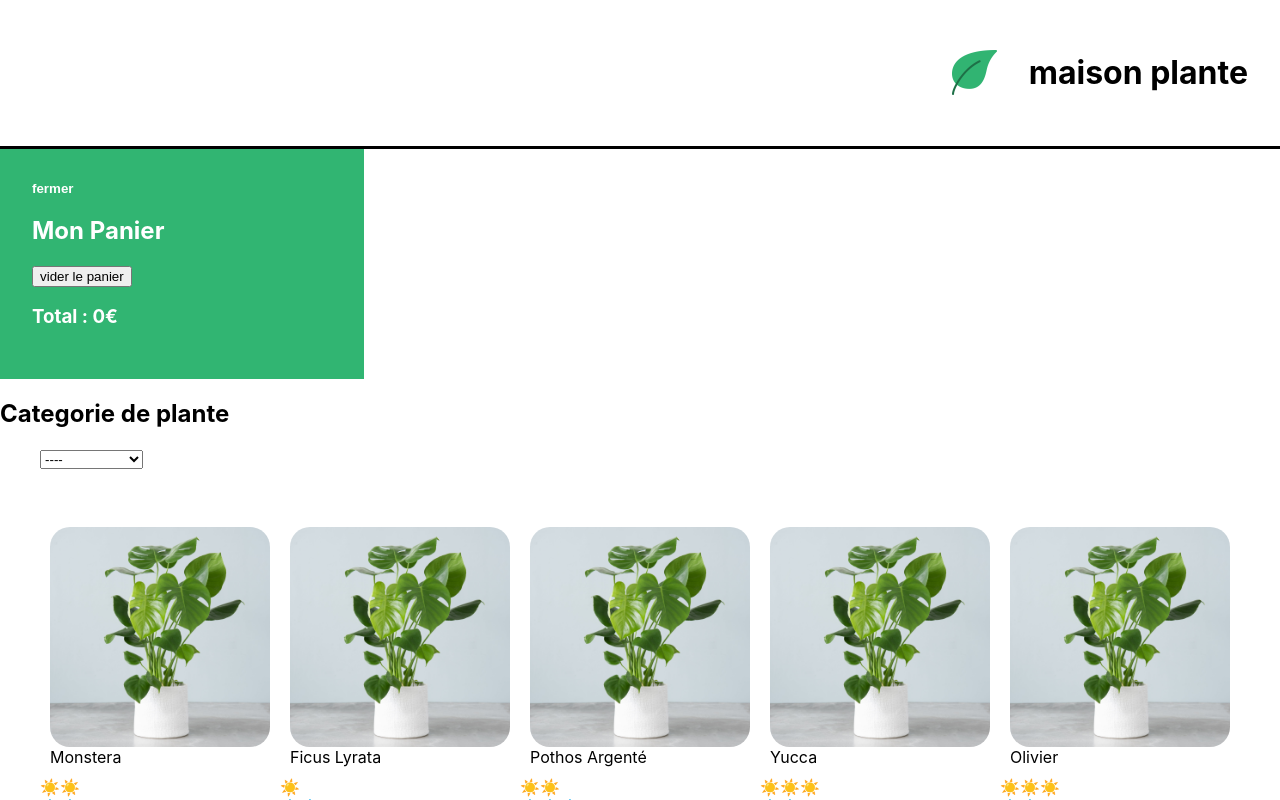
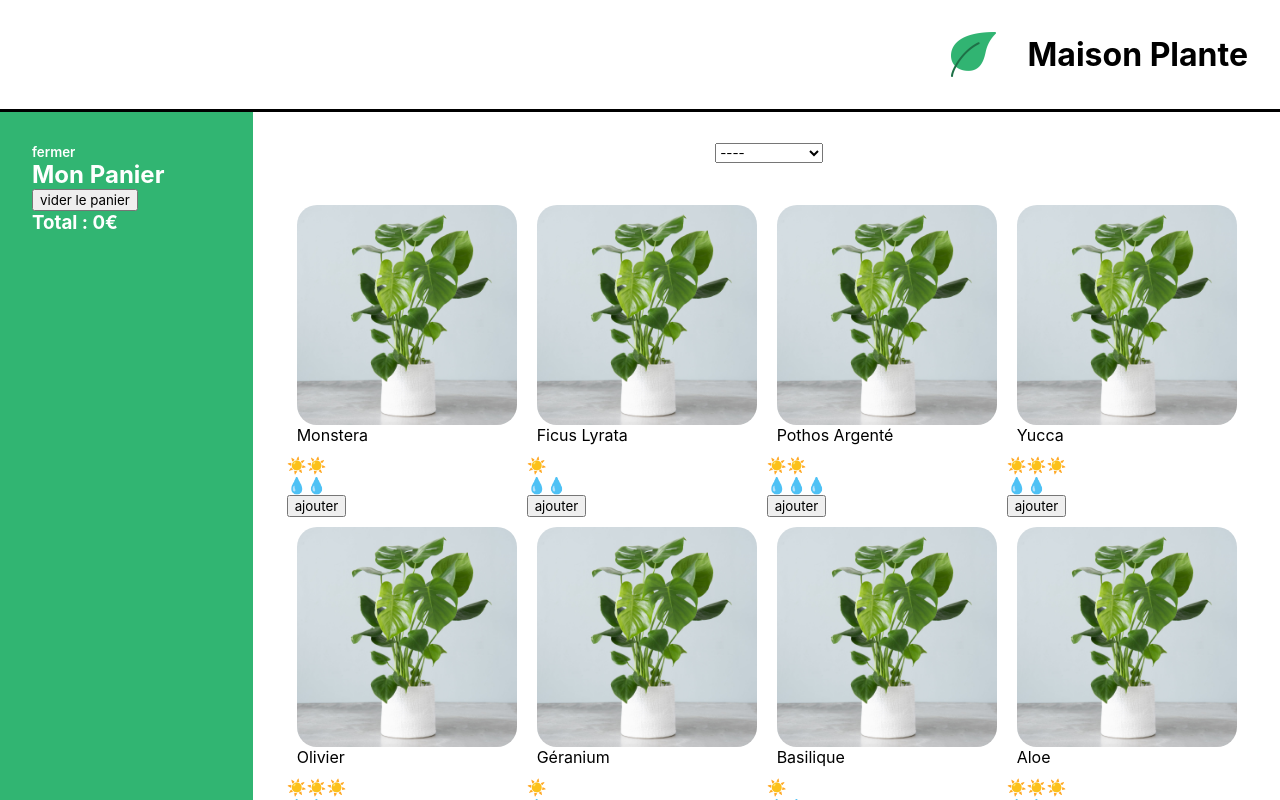
Before and after one commit to chakibaraf/laMaison, a React (Create React App) app: page / in a window 1280 px wide. Shown: the top 800 px of the page. Built offline with nearby package versions, Linux system fonts and the light colour scheme.

Commit message:
mise en place du style

```diff
--- a/src/components/App.js
+++ b/src/components/App.js
@@ -6,6 +6,7 @@ import ShoppingList from './ShoppingList';
 import logo from '../assets/logo.png'
 import Cart from './Cart';
 import { useState } from 'react';
+import '../styles/Layout.css'
 
 function App() {
   const [cart , updateCart] = useState([])
@@ -13,13 +14,14 @@ function App() {
     <>
     <Banner>
       <img src={logo} alt="maison plante" srcset="" className='lmj-logo' />
-      <h1 className='lmj-title'>maison plante</h1>
+      <h1 className='lmj-title'>Maison Plante</h1>
     </Banner>
+
     <div className='lmj-layout-inner'>
     <Cart cart={cart} updateCart={updateCart}/>
+    <ShoppingList cart={cart} updateCart={updateCart}/>
 
 
-    <ShoppingList cart={cart} updateCart={updateCart}/>
 
     </div>
     </>
--- a/src/components/Cart.js
+++ b/src/components/Cart.js
@@ -15,22 +15,24 @@ export default function Cart({ cart, updateCart }) {
 
 
   return isOpen ? (
+      <div className='lmj-cart'>
 
-    <div className='lmj-cart'>
+
       <button className='lmj-cart-toggle-button' onClick={() => setIsOpen(false)}>fermer</button>
 
       <h2> Mon Panier</h2>
       {cart.map(({ name, price, amount }, index) => (
         <div key={`${name}-${index}`}>{name} {price}€ * {amount} </div>
-      ))}
+        ))}
 
       <div>
 
 
         <button onClick={() => updateCart([])}>vider le panier</button>
       </div>
-      <h3> Total : {total}€</h3>
+        <h3> Total : {total}€</h3>
     </div>
+
 
 
 
--- a/src/components/Categorie.js
+++ b/src/components/Categorie.js
@@ -1,4 +1,5 @@
 import React from 'react'
+import '../styles/Categories.css'
 
 
 
@@ -14,15 +15,16 @@ export default function Categorie({ setActiveCategorie, activeCategorie , catego
     }, [])*/
     return (
         <>
-            <h2> Categorie de plante</h2>
-            <div>
+
+            <div className='lmj-categories'>
                 <ul>
 
                     <select
+                    className='lmj-categories-select'
                     value={activeCategorie}
                     onChange={(e)=> setActiveCategorie(e.target.value)}
                     >
-                        <option value="'">----</option>
+                        <option value="">----</option>
                         {categoriesUniques.map((category, index) => (
                             <option key={category} value={category}>{category} </option>
                         ))}
--- a/src/components/ShoppingList.js
+++ b/src/components/ShoppingList.js
@@ -2,7 +2,7 @@ import React, { useState } from 'react'
 import { plantList } from '../datas/plantList.js'
 import '../styles/ShoppingList.css';
 import PlantItem from './PlantItem.js';
-import QuestionForm from './QuestionForm.js';
+
 import Categorie from './Categorie.js';
 
 export default function ShoppingList({ cart, updateCart }) {
@@ -69,7 +69,7 @@ export default function ShoppingList({ cart, updateCart }) {
             <div className='lmj-shopping-list' >
 
 
-                <Categorie
+                <Categorie className="lmj-cat"
                     categoriesUniques={categoriesUniques}
                     activeCategorie={activeCategorie}
                     setActiveCategorie={setActiveCategorie}
@@ -101,7 +101,7 @@ export default function ShoppingList({ cart, updateCart }) {
                 </ul>
             </div>
 
-            <QuestionForm />
+
         </>
     )
 }
--- a/src/datas/plantList.js
+++ b/src/datas/plantList.js
@@ -52,7 +52,8 @@ export const plantList = [
         isBestSale:true,
 		light:3,
 		water:2,
-		cover : monstera
+		cover : monstera,
+		price :24
 	},
 	{
 		name: 'géranium',
--- a/src/styles/App.css
+++ b/src/styles/App.css
@@ -1,38 +1,3 @@
 .App {
   text-align: center;
 }
-
-.App-logo {
-  height: 40vmin;
-  pointer-events: none;
-}
-
-@media (prefers-reduced-motion: no-preference) {
-  .App-logo {
-    animation: App-logo-spin infinite 20s linear;
-  }
-}
-
-.App-header {
-  background-color: #282c34;
-  min-height: 100vh;
-  display: flex;
-  flex-direction: column;
-  align-items: center;
-  justify-content: center;
-  font-size: calc(10px + 2vmin);
-  color: white;
-}
-
-.App-link {
-  color: #61dafb;
-}
-
-@keyframes App-logo-spin {
-  from {
-    transform: rotate(0deg);
-  }
-  to {
-    transform: rotate(360deg);
-  }
-}
--- a/src/styles/Cart.css
+++ b/src/styles/Cart.css
@@ -6,6 +6,9 @@
     flex-direction: column;
     justify-content: flex-start;
     width: 300px;
+
+
+
 
 
 
--- /dev/null
+++ b/src/styles/Categories.css
@@ -0,0 +1,11 @@
+.lmj-categories {
+    text-align: center;
+    padding-top: 30px ;
+    align-items: flex-start;
+    margin-right: 20px;
+}
+
+.lmj-categories-select {
+    margin-right: 15px;
+
+}
--- a/src/styles/Layout.css
+++ b/src/styles/Layout.css
@@ -1,4 +1,4 @@
 .lmj-layout-inner{
-    display: flex;
-    flex-direction: row;
+display:flex;
+flex-direction: row;
 }
--- a/src/styles/PlantItem.css
+++ b/src/styles/PlantItem.css
@@ -2,6 +2,7 @@
     height: 220px;
     width: 220px;
     border-radius: 20px;
+    object-fit: cover;
 }
 
 .lmj-plant-item {
--- a/src/styles/ShoppingList.css
+++ b/src/styles/ShoppingList.css
@@ -9,4 +9,9 @@
     display: flex;
     flex-wrap: wrap;
     justify-content: center;
+    align-self: flex-start;
 }
+
+.lmj-cat{
+    margin-top: 30px;
+}
--- a/src/styles/index.css
+++ b/src/styles/index.css
@@ -1,10 +1,17 @@
-body {
+body::before,
+body::after,
+* {
+  box-sizing: border-box;
   margin: 0;
+
+
   font-family: -apple-system, BlinkMacSystemFont, 'Segoe UI', 'Roboto', 'Oxygen',
     'Ubuntu', 'Cantarell', 'Fira Sans', 'Droid Sans', 'Helvetica Neue',
     sans-serif;
   -webkit-font-smoothing: antialiased;
   -moz-osx-font-smoothing: grayscale;
+  overflow-x:hidden;
+
 }
 
 code {
```
